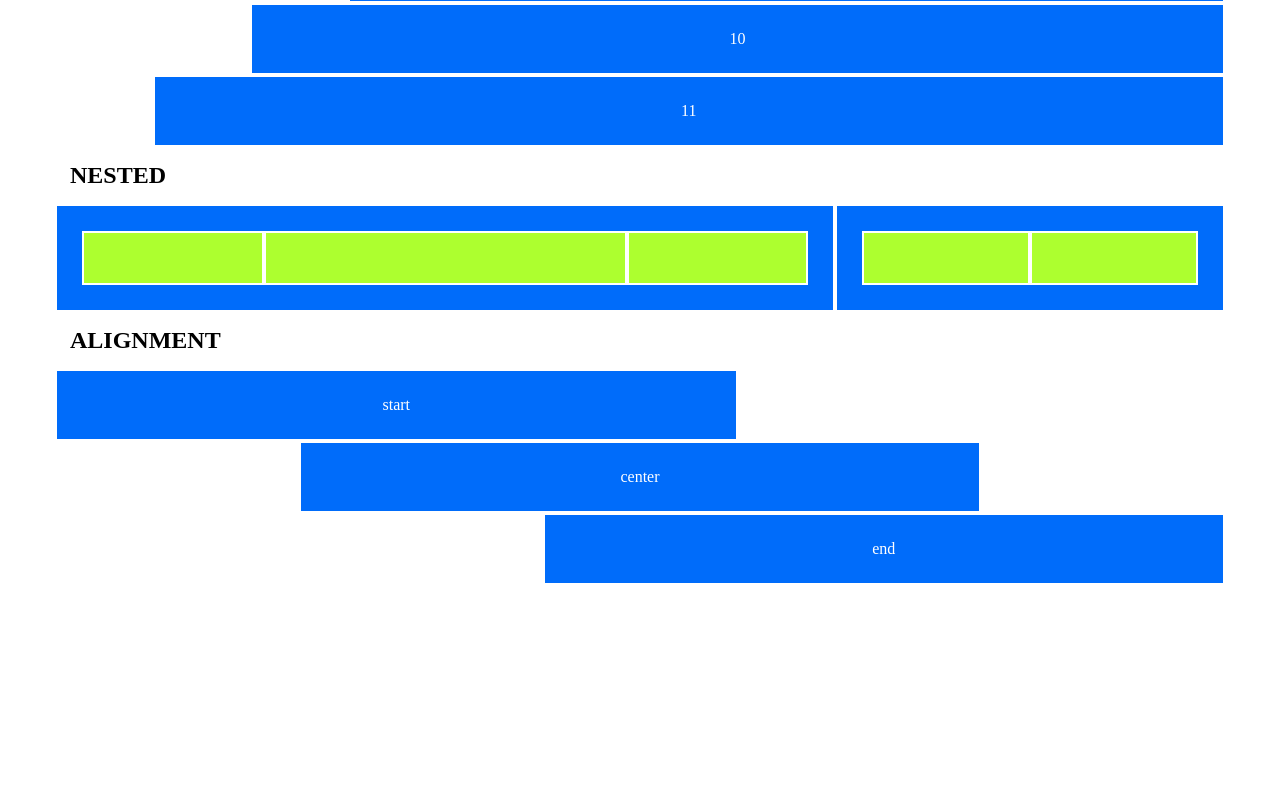
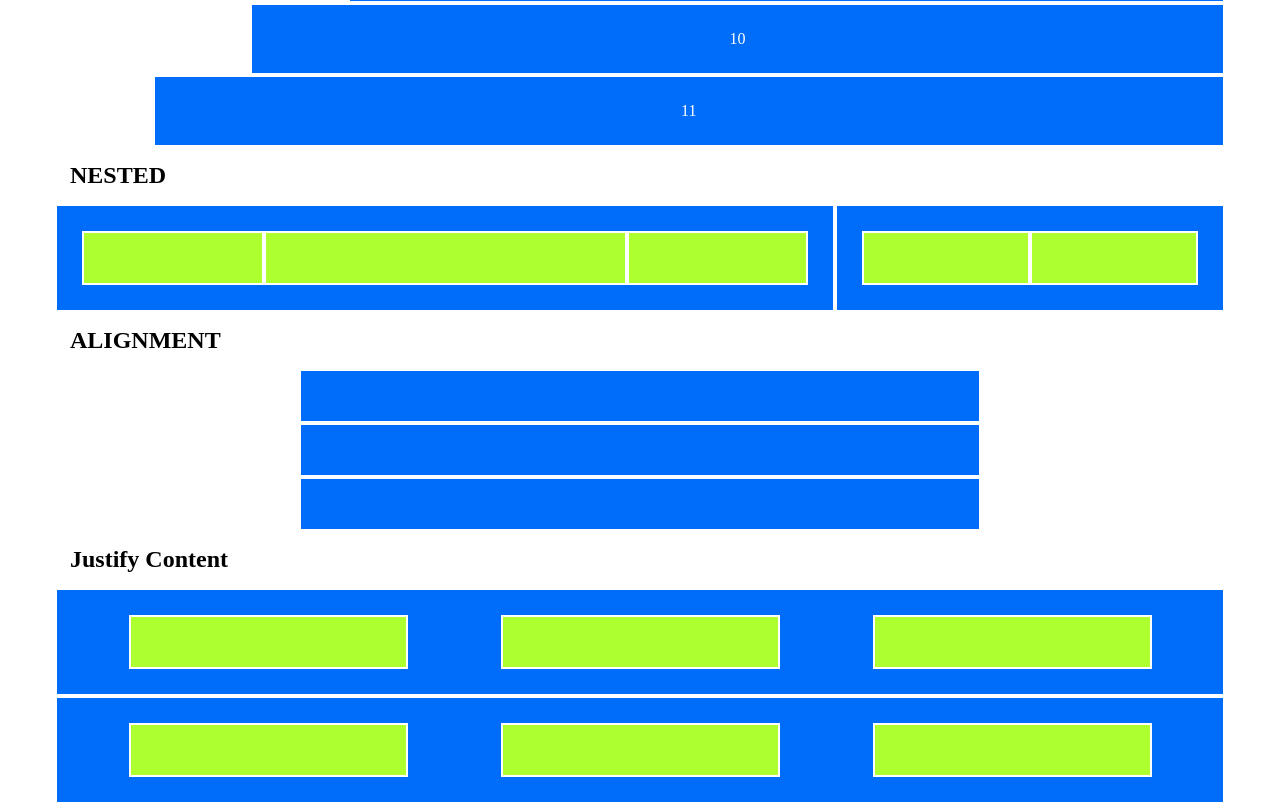
Before and after one commit to Pietrodon/html-css-12bool, a plain HTML site: page index.html in a window 1280 px wide. Shown: the part 1530-2334 px from the top of the page. Before the commit the page ends 2115 px from the top, so only its background shows below. Drawn offline with Linux system fonts and the light colour scheme.

Commit message:
creazione justify content

```diff
--- a/index.html
+++ b/index.html
@@ -159,10 +159,35 @@
 
     <div class="container">
         <h2>ALIGNMENT</h2>
+        <div class="row start">
+            <div class="col-7"></div>
+        </div>
         <div class="row">
-            <div class="col-7 start">start</div>
-            <div class="col-7">center</div>
-            <div class="col-7 end">end</div>
+            <div class="col-7"></div>
+        </div>
+        <div class="row end">
+            <div class="col-7 "></div>
+        </div>
+    </div>
+    <div class="container">
+        <h2>Justify Content</h2>
+        <div class="row ">
+            <div class="col-12">
+                <div class="row space-around">
+                    <div class="col-3" id="inside"></div>
+                    <div class="col-3" id="inside"></div>
+                    <div class="col-3" id="inside"></div>
+                </div>
+            </div>
+        </div>
+        <div class="row ">
+            <div class="col-12 space-between">
+                <div class="row ">
+                    <div class="col-3" id="inside"></div>
+                    <div class="col-3" id="inside"></div>
+                    <div class="col-3" id="inside"></div>
+                </div>
+            </div>
         </div>
     </div>
 </body>
--- a/style.css
+++ b/style.css
@@ -23,13 +23,19 @@ h2{
     display: flex;
     flex-wrap: wrap;
     text-align: center;
-
 }
 .start{
-    margin: 0;
+    justify-content: flex-start;
 }
 .end{
-    margin-right: 0;
+    justify-content: flex-end;
+}
+
+.space-around{
+    justify-content: space-around;
+}
+.space-between{
+    justify-content: space-between;
 }
 .col-1{
     flex-basis: calc((100% / 12) * 1);
@@ -51,6 +57,7 @@ h2{
 }
 .col-7{
     flex-basis: calc((100% / 12) * 7);
+
 }
 .col-8{
     flex-basis: calc((100% / 12) * 8);
```
